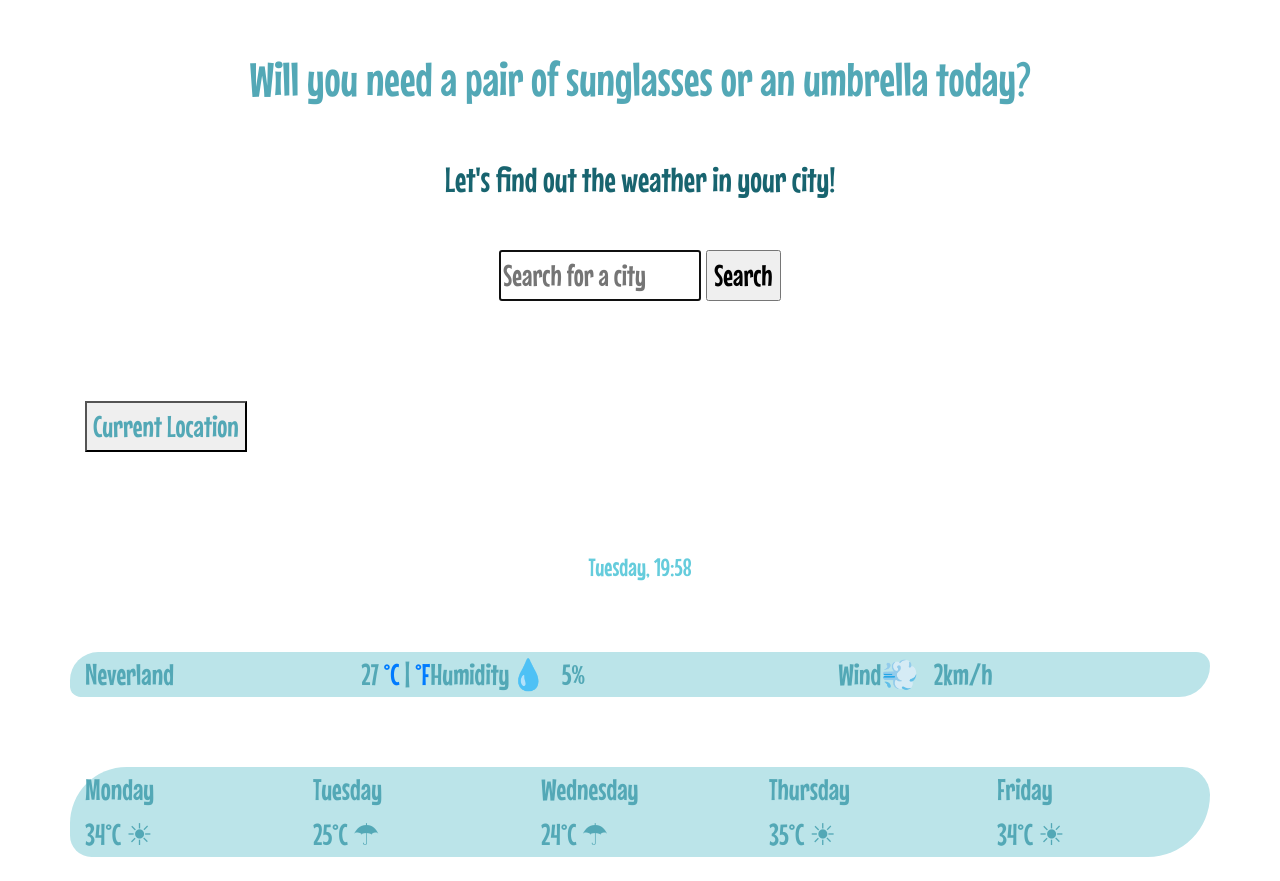
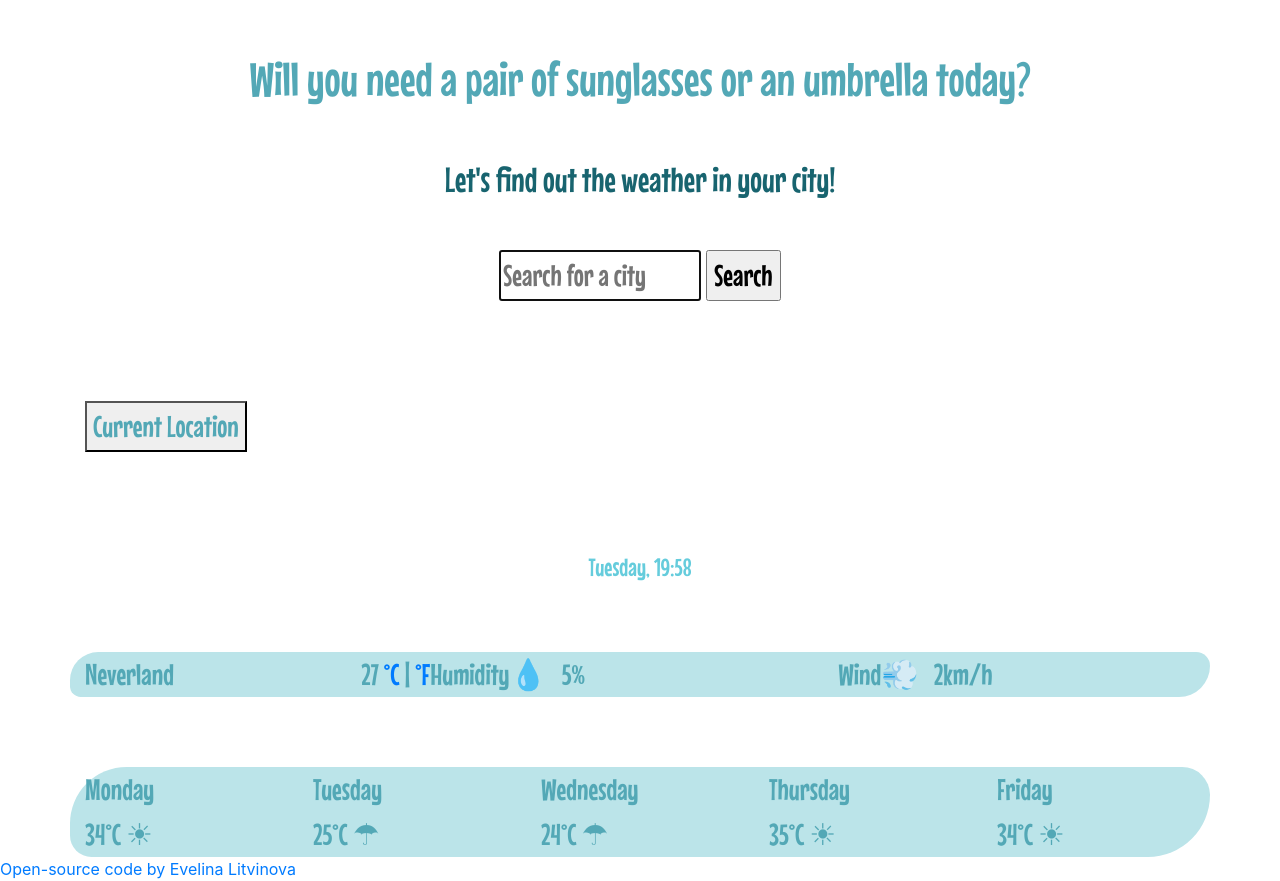
Before and after one commit to LitvinaEvelinova/New-app, a plain HTML site: page index.html in a window 1280 px wide. Before the commit the page ends 857 px from the top, so only its background shows below. Drawn offline with nearby package versions, Linux system fonts and the light colour scheme; no server answers; a web font is replaced by a local one.

Commit message:
added an open-source code link

```diff
--- a/index.html
+++ b/index.html
@@ -51,11 +51,8 @@
   <div class="col" class="thu"> Thursday <br /> 35°C ☀ </div>
   <div class="col" class="fri"> Friday <br /> 34°C ☀ </div>
 </div>
-
-
-
-
 </div>
+<a href="https://github.com/LitvinaEvelinova/New-app">Open-source code by Evelina Litvinova</a>
 <link rel="stylesheet" href="index.css">
 <script src="index.js"></script>
 </body>
```
